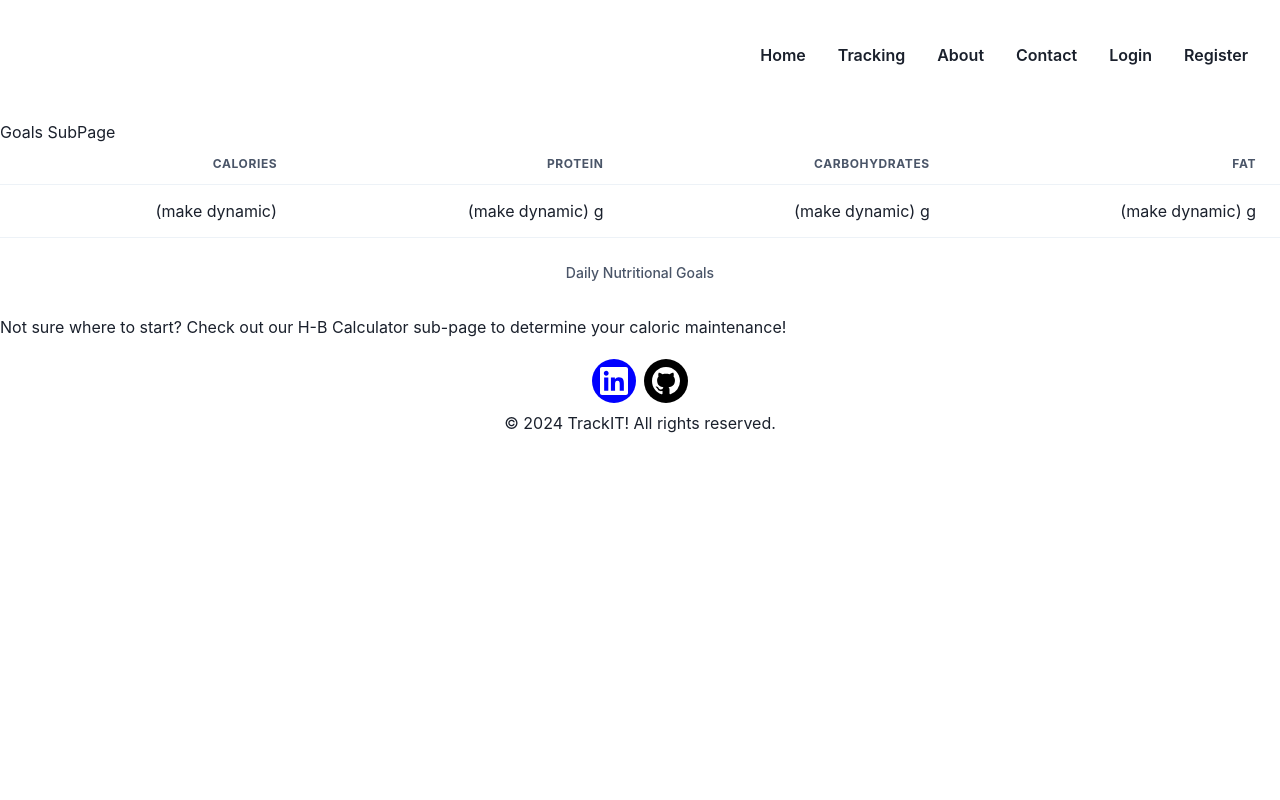
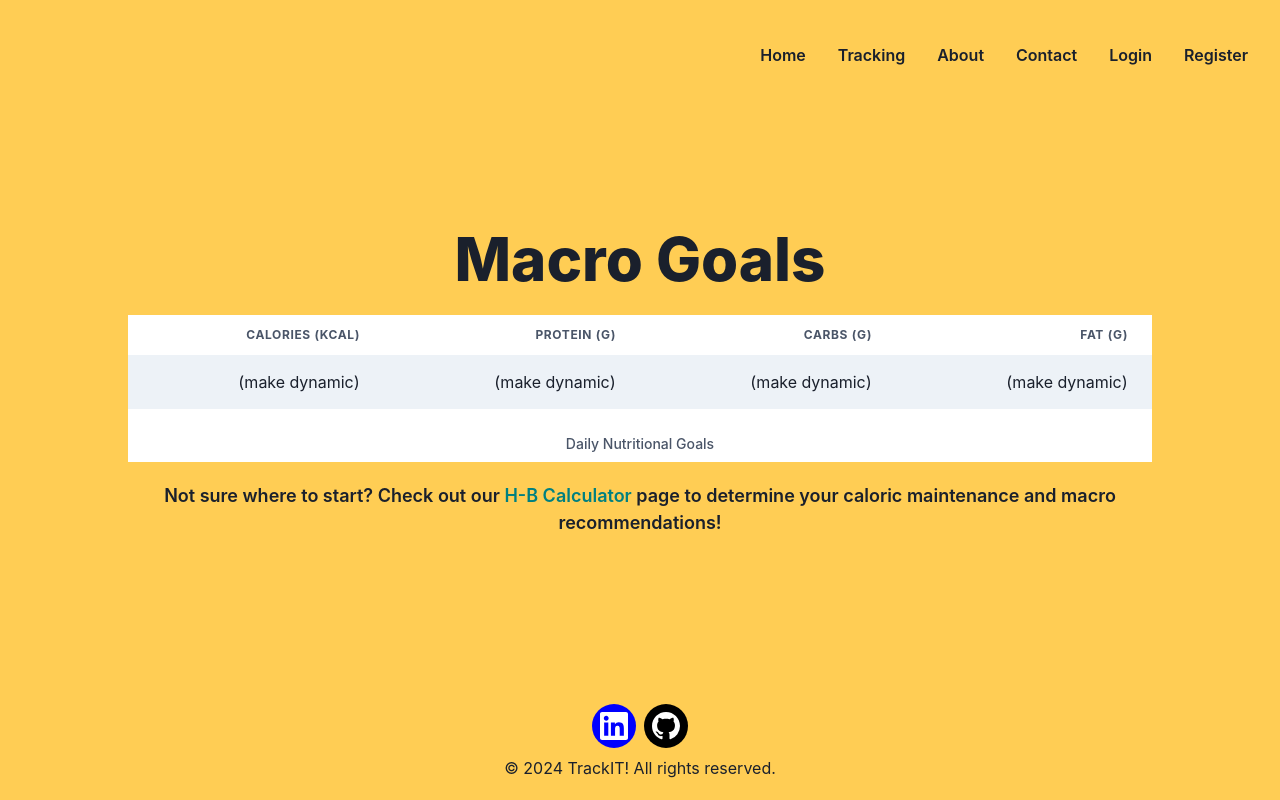
Before and after one commit to devanCodes/TrackIT, a React (Vite) app: page /tracking/goals in a window 1280 px wide. Built offline with nearby package versions, Linux system fonts and the light colour scheme.

Commit message:
Goals subpage styling + table modifications

```diff
--- a/src/pages/Tracking.jsx
+++ b/src/pages/Tracking.jsx
@@ -42,9 +42,9 @@ const Tracking = () => {
         <Table variant="simple">
           <Thead>
             <Tr>
-              <Th isNumeric>Calories Remaining</Th>
-              <Th isNumeric>Goal</Th>
-              <Th isNumeric>Calories Consumed</Th>
+              <Th isNumeric fontWeight="bold">Calories Remaining</Th>
+              <Th isNumeric fontWeight="bold">Goal</Th>
+              <Th isNumeric fontWeight="bold">Calories Consumed</Th>
             </Tr>
           </Thead>
           <Tbody>
--- a/src/pages/subpages/CheckIn.jsx
+++ b/src/pages/subpages/CheckIn.jsx
@@ -78,8 +78,8 @@ const CheckIn = () => {
           <Button>Add Weight</Button>
         </Link>
       </Box>
-      <TableContainer mx="auto" mt={5} width={["80%", "65%", "50%", "35%"]}>
-        <Table variant="simple">
+      <TableContainer backgroundColor="white" mx="auto" mt={5} width={["80%", "65%", "50%", "35%"]}>
+        <Table variant="striped">
           <TableCaption>Weight History</TableCaption>
           <Thead>
             <Tr>
--- a/src/pages/subpages/FoodDiary.jsx
+++ b/src/pages/subpages/FoodDiary.jsx
@@ -100,7 +100,7 @@ const FoodDiary = () => {
         <QuickAddBtn />
         <Divider mt={1} />
       </Box>
-      <TableContainer mx="auto" width="75%">
+      <TableContainer mx="auto" width="75%" backgroundColor="white">
         <Table variant="simple">
           <Tbody>
             <Tr>
@@ -114,10 +114,10 @@ const FoodDiary = () => {
           <Tfoot>
             <Tr>
               <Th></Th>
-              <Th isNumeric fontWeight="black">Calories (kcal)</Th>
-              <Th isNumeric fontWeight="black">Protein (g)</Th>
-              <Th isNumeric fontWeight="black">Carbs (g)</Th>
-              <Th isNumeric fontWeight="black">Fat (g)</Th>
+              <Th isNumeric fontWeight="bold">Calories (kcal)</Th>
+              <Th isNumeric fontWeight="bold">Protein (g)</Th>
+              <Th isNumeric fontWeight="bold">Carbs (g)</Th>
+              <Th isNumeric fontWeight="bold">Fat (g)</Th>
             </Tr>
           </Tfoot>
         </Table>
--- a/src/pages/subpages/Goals.jsx
+++ b/src/pages/subpages/Goals.jsx
@@ -1,5 +1,10 @@
 import React from "react";
 import {
+  Flex,
+  Link,
+  Box,
+  Heading,
+  Text,
   Table,
   Thead,
   Tbody,
@@ -9,49 +14,64 @@ import {
   TableCaption,
   TableContainer,
 } from "@chakra-ui/react";
-import { Link } from "react-router-dom";
 import Navbar from "../../components/Navbar";
 import Footer from "../../components/Footer";
 
 const Goals = () => {
   return (
-    <>
-      <br></br>
-      <br></br>
-      <br></br>
-      <br></br>
-      <br></br>
+    <Flex
+      w="100%"
+      minHeight="100vh"
+      direction="column"
+      backgroundColor="rgba(255,205,84,255)"
+      bgSize="cover"
+    >
       <Navbar />
-      <h1>Goals SubPage</h1>
-      <TableContainer>
-        <Table variant="simple">
+      <Heading
+        fontSize={["3xl", "3xl", "6xl"]}
+        fontWeight="extrabold"
+        pt={75}
+        mt="auto"
+        mx="auto"
+      >
+        Macro Goals
+      </Heading>
+      <TableContainer mx="auto" mt={5} width="80%" backgroundColor="white">
+        <Table variant="striped">
           <TableCaption>Daily Nutritional Goals</TableCaption>
           <Thead>
             <Tr>
-              <Th isNumeric>Calories</Th>
-              <Th isNumeric>Protein</Th>
-              <Th isNumeric>Carbohydrates</Th>
-              <Th isNumeric>Fat</Th>
+              <Th isNumeric fontWeight="bold">Calories (kcal)</Th>
+              <Th isNumeric fontWeight="bold">Protein (g)</Th>
+              <Th isNumeric fontWeight="bold">Carbs (g)</Th>
+              <Th isNumeric fontWeight="bold">Fat (g)</Th>
             </Tr>
           </Thead>
           <Tbody>
             <Tr>
               <Td isNumeric>(make dynamic)</Td>
-              <Td isNumeric>(make dynamic) g</Td>
-              <Td isNumeric>(make dynamic) g</Td>
-              <Td isNumeric>(make dynamic) g</Td>
+              <Td isNumeric>(make dynamic)</Td>
+              <Td isNumeric>(make dynamic)</Td>
+              <Td isNumeric>(make dynamic)</Td>
             </Tr>
           </Tbody>
         </Table>
       </TableContainer>
-      <br></br>
-      <p>
+      <Text
+        fontSize={["md", "md", "lg"]}
+        fontWeight="semibold"
+        mx={100}
+        mt={5}
+        align="center"
+      >
         Not sure where to start? Check out our{" "}
-        <Link to="/tracking/calculator">H-B Calculator</Link> sub-page to
-        determine your caloric maintenance!
-      </p>
+        <Link fontWeight="semibold" color="teal" href="/tracking/calculator">
+          H-B Calculator
+        </Link>{" "}
+        page to determine your caloric maintenance and macro recommendations!
+      </Text>
       <Footer />
-    </>
+    </Flex>
   );
 };
 
```
